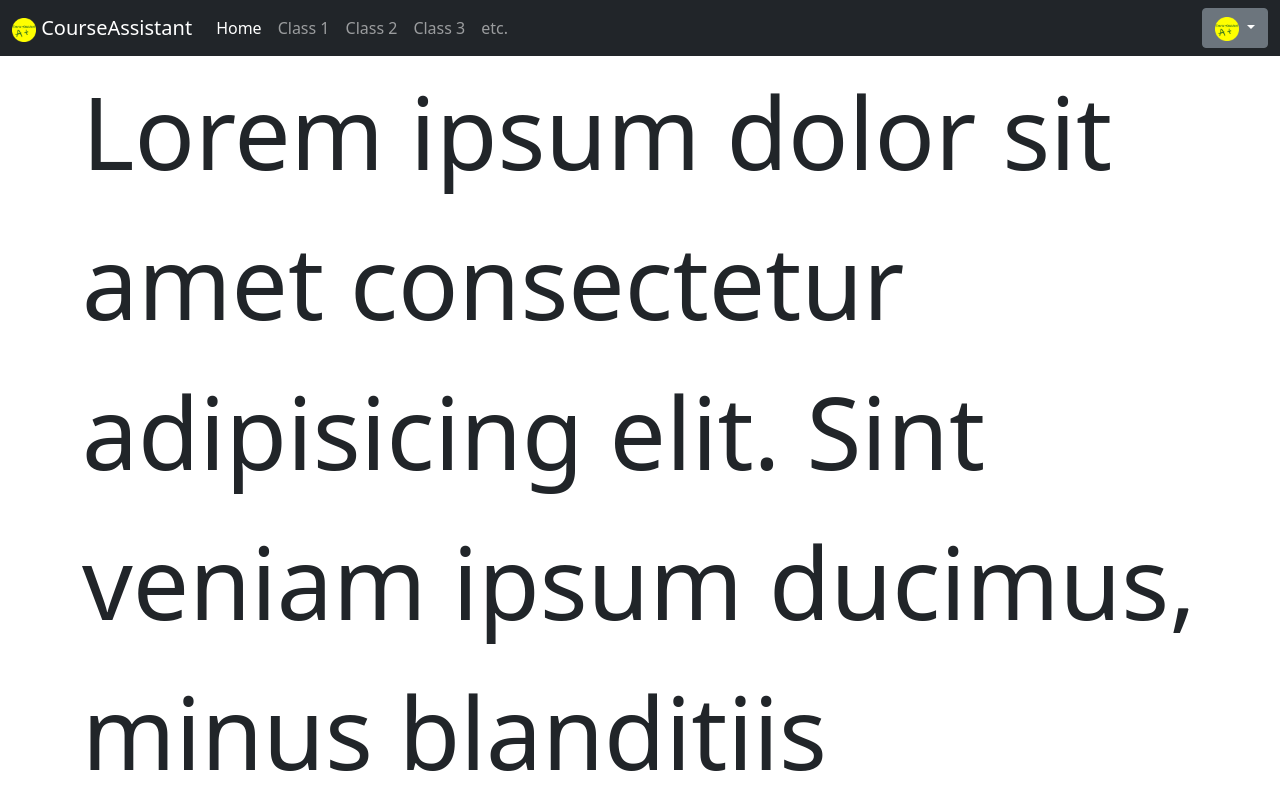
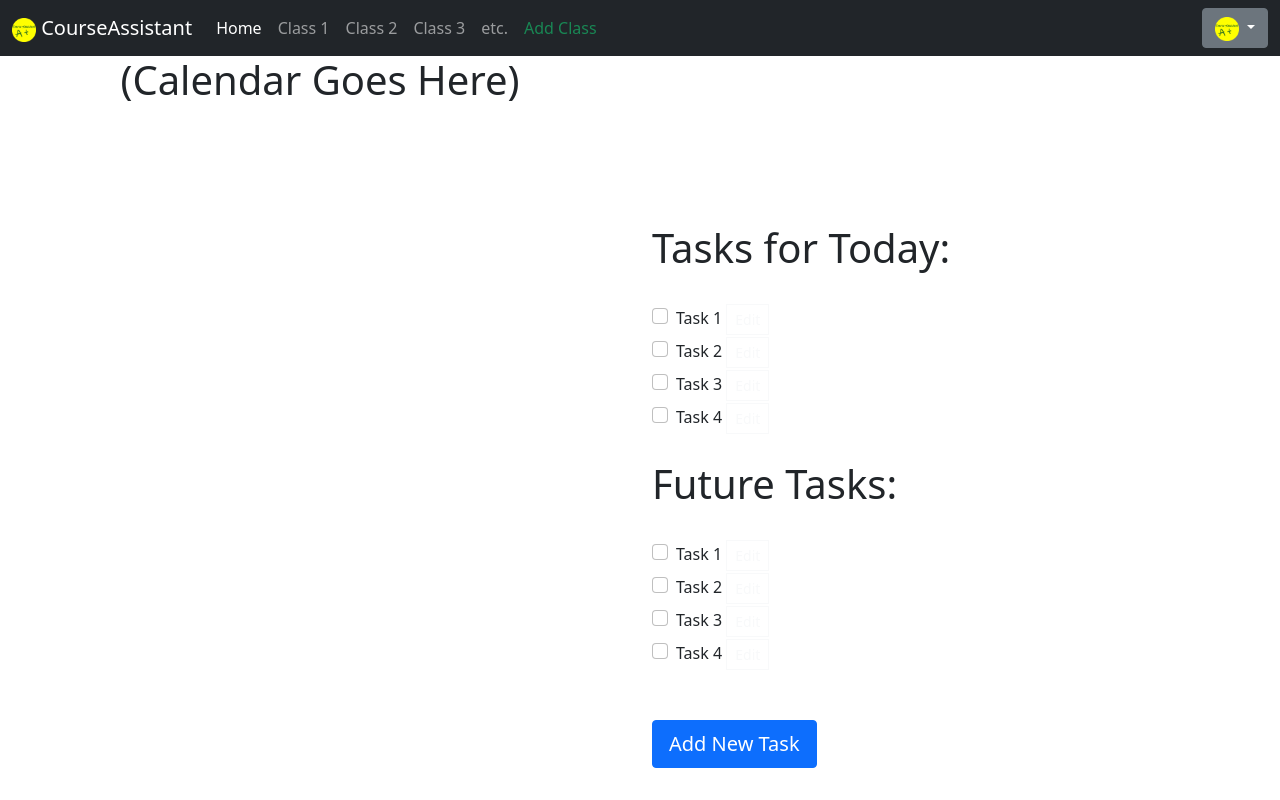
Before and after one commit to CharlieQLe/course-assistant, a website: page homepage-logged-in.html in a window 1280 px wide. Shown: the top 800 px of the page. Drawn offline with nearby package versions, Linux system fonts and the light colour scheme.

Commit message:
updated logged in homepage

```diff
--- a/homepage-logged-in.html
+++ b/homepage-logged-in.html
@@ -44,6 +44,9 @@
                         <li class="nav-item">
 							<a class="nav-link" href="#">etc.</a>
 						</li>
+                        <li class="nav-item">
+							<a class="nav-link text-success" href="#">Add Class</a>
+						</li>
 					</ul>
 				</div>
 
@@ -65,17 +68,130 @@
 	</nav>
 
 
+    <div class="container-fluid">
+
+        <div class="row">
+            <div class="col-sm text-center">
+                <h1>(Calendar Goes Here)</h1>
+
+            </div>
 
 
-	<div class="container" style="font-size: 100px;">
-		Lorem ipsum dolor sit amet consectetur adipisicing elit. Sint veniam ipsum ducimus, minus blanditiis repudiandae
-		hic recusandae iure fuga quo dignissimos similique voluptatibus, ex mollitia pariatur culpa quisquam maiores.
-		Aut dolor modi deserunt nulla hic distinctio pariatur quasi fugiat iure? Tenetur incidunt ullam dolorem iste
-		nisi totam impedit doloremque doloribus! Laborum dolorem iste aperiam repudiandae deserunt magni eveniet totam
-		cum aspernatur voluptatibus blanditiis voluptates tenetur culpa, ipsa, magnam quia delectus quibusdam, quaerat
-		quidem perferendis?
-	</div>
 
+        <div class="col-sm">
+
+
+
+            <br>
+            <br>
+            <br>
+            <br>
+            <br>
+            <br>
+            <br>
+            <h1>Tasks for Today:</h1>
+            <br>
+
+            <div class="form-check">
+                <input class="form-check-input" type="checkbox" value="" id="flexCheckDefault">
+                <label class="form-check-label" for="flexCheckDefault">
+                  Task 1
+                  <li class="list-inline-item">
+                    <button class="btn btn-outline-light btn-sm rounded-0" type="button" data-toggle="tooltip" data-placement="top" title="Add"><i class="fa fa-table"></i>Edit</button>
+                  </li>
+                  </button>
+                </label>
+            </div>
+
+            <div class="form-check">
+                <input class="form-check-input" type="checkbox" value="" id="flexCheckDefault">
+                <label class="form-check-label" for="flexCheckDefault">
+                  Task 2
+                  <li class="list-inline-item">
+                    <button class="btn btn-outline-light btn-sm rounded-0" type="button" data-toggle="tooltip" data-placement="top" title="Add"><i class="fa fa-table"></i>Edit</button>
+                  </li>
+                </label>
+            </div>
+
+            <div class="form-check">
+                <input class="form-check-input" type="checkbox" value="" id="flexCheckDefault">
+                <label class="form-check-label" for="flexCheckDefault">
+                  Task 3
+                  <li class="list-inline-item">
+                    <button class="btn btn-outline-light btn-sm rounded-0" type="button" data-toggle="tooltip" data-placement="top" title="Add"><i class="fa fa-table"></i>Edit</button>
+                  </li>
+                </label>
+            </div>
+
+            <div class="form-check">
+                <input class="form-check-input" type="checkbox" value="" id="flexCheckDefault">
+                <label class="form-check-label" for="flexCheckDefault">
+                  Task 4
+                  <li class="list-inline-item">
+                    <button class="btn btn-outline-light btn-sm rounded-0" type="button" data-toggle="tooltip" data-placement="top" title="Add"><i class="fa fa-table"></i>Edit</button>
+                  </li>
+                </label>
+            </div>
+
+            <br>
+            <h1>Future Tasks:</h1>
+            <br>
+            <div class="form-check">
+                <input class="form-check-input" type="checkbox" value="" id="flexCheckDefault">
+                <label class="form-check-label" for="flexCheckDefault">
+                  Task 1
+                  <li class="list-inline-item">
+                    <button class="btn btn-outline-light btn-sm rounded-0" type="button" data-toggle="tooltip" data-placement="top" title="Add"><i class="fa fa-table"></i>Edit</button>
+                  </li>
+                  </button>
+                </label>
+            </div>
+
+            <div class="form-check">
+                <input class="form-check-input" type="checkbox" value="" id="flexCheckDefault">
+                <label class="form-check-label" for="flexCheckDefault">
+                  Task 2
+                  <li class="list-inline-item">
+                    <button class="btn btn-outline-light btn-sm rounded-0" type="button" data-toggle="tooltip" data-placement="top" title="Add"><i class="fa fa-table"></i>Edit</button>
+                  </li>
+                </label>
+            </div>
+
+            <div class="form-check">
+                <input class="form-check-input" type="checkbox" value="" id="flexCheckDefault">
+                <label class="form-check-label" for="flexCheckDefault">
+                  Task 3
+                  <li class="list-inline-item">
+                    <button class="btn btn-outline-light btn-sm rounded-0" type="button" data-toggle="tooltip" data-placement="top" title="Add"><i class="fa fa-table"></i>Edit</button>
+                  </li>
+                </label>
+            </div>
+
+            <div class="form-check">
+                <input class="form-check-input" type="checkbox" value="" id="flexCheckDefault">
+                <label class="form-check-label" for="flexCheckDefault">
+                  Task 4
+                  <li class="list-inline-item">
+                    <button class="btn btn-outline-light btn-sm rounded-0" type="button" data-toggle="tooltip" data-placement="top" title="Add"><i class="fa fa-table"></i>Edit</button>
+                  </li>
+                </label>
+            </div>
+
+
+            <br>
+            <br>
+            <li class="list-inline-item">
+                <button class="btn btn-primary btn-lg rounded-2" type="button" data-toggle="tooltip" data-placement="top" title="Add"><i class="fa fa-table"></i>Add New Task</button>
+            </li>
+
+
+
+
+
+
+        </div>
+
+    </div>
 
 
 	<!-- Option 1: Bootstrap Bundle with Popper -->
```
